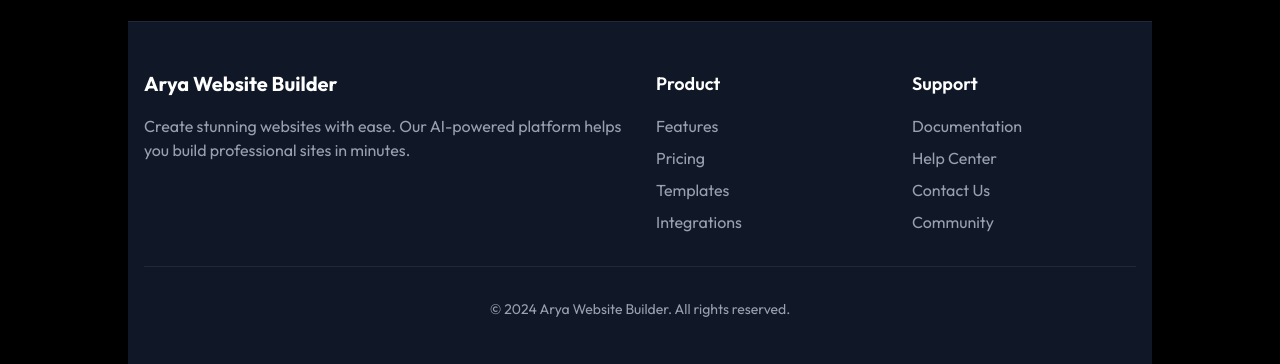
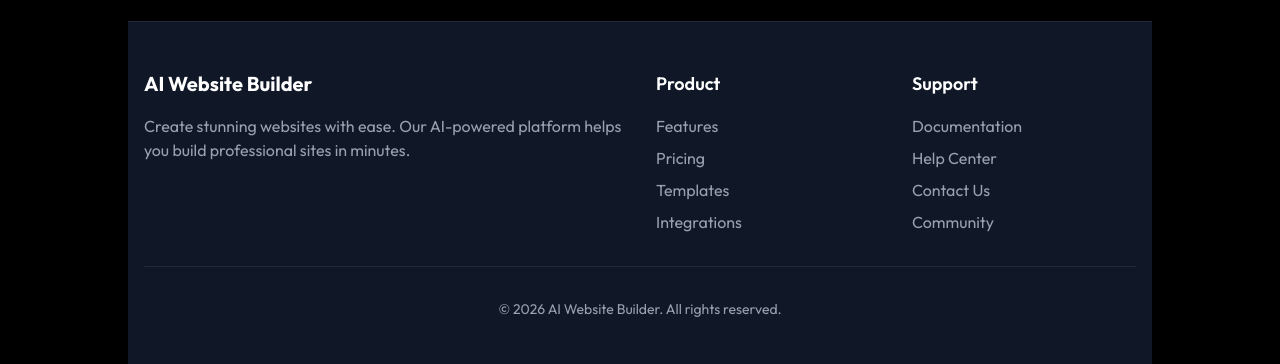
Before and after one commit to Nipun1a/website_builder, a React (Vite) app in the folder Arya/client/: page /projects in a window 1280 px wide. Shown: the part 1032-1396 px from the top of the page. Built offline with nearby package versions, Linux system fonts and the light colour scheme; the HTML template or start-up script is replaced by a standard one.

Commit message:
some changes

```diff
--- a/Arya/client/src/components/Footer.tsx
+++ b/Arya/client/src/components/Footer.tsx
@@ -5,7 +5,7 @@ const Footer = () => {
       <div className='max-w-6xl mx-auto px-4 py-12'>
         <div className='grid grid-cols-1 md:grid-cols-4 gap-8'>
           <div className='col-span-1 md:col-span-2'>
-            <h3 className='text-xl font-bold text-white mb-4'>Arya Website Builder</h3>
+            <h3 className='text-xl font-bold text-white mb-4'>AI Website Builder</h3>
             <p className='text-gray-400 mb-4'>
               Create stunning websites with ease. Our AI-powered platform helps you build professional sites in minutes.
             </p>
@@ -42,7 +42,7 @@ const Footer = () => {
         </div>
         <div className='border-t border-gray-800 mt-8 pt-8 text-center'>
           <p className='text-gray-400 text-sm'>
-            © 2024 Arya Website Builder. All rights reserved.
+            © 2026 AI Website Builder. All rights reserved.
           </p>
         </div>
       </div>
```
